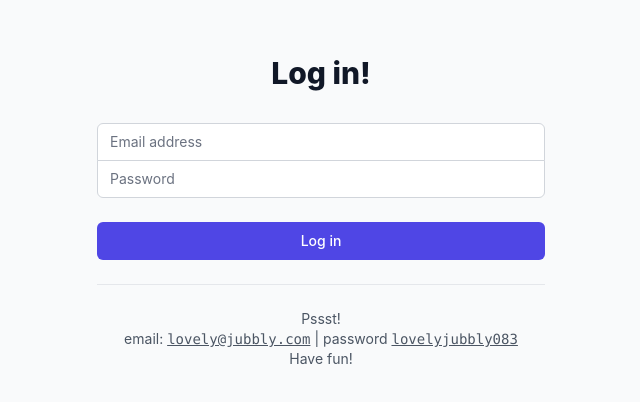
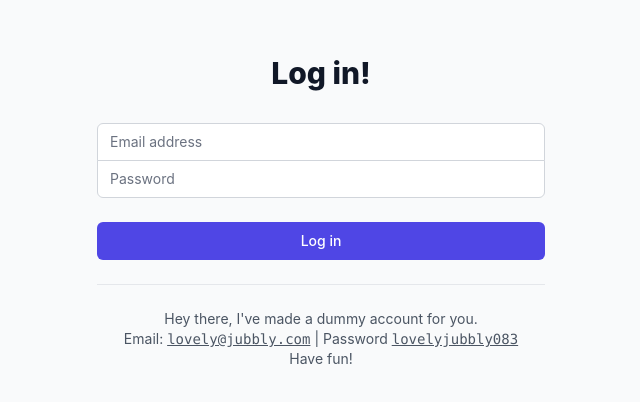
Before and after one commit to miljanicnn/elpie, a React (Create React App) app: page /login in a window 1280 px wide. Shown: the part 200-602 px from the top of the page, without its empty margins (319-959 px from the left). Built offline with nearby package versions, Linux system fonts and the light colour scheme; no server answers.

Commit message:
Favicon, Auth, Login

```diff
--- a/public/index.html
+++ b/public/index.html
@@ -2,7 +2,7 @@
 <html lang="en">
   <head>
     <meta charset="utf-8" />
-    <link rel="icon" href="%PUBLIC_URL%/favicon.ico" />
+    <link rel="icon" href="%PUBLIC_URL%/icon-03.ico" />
     <meta name="viewport" content="width=device-width, initial-scale=1" />
     <meta name="theme-color" content="#000000" />
     <meta
--- a/src/components/UserListModal.js
+++ b/src/components/UserListModal.js
@@ -46,9 +46,18 @@ export default function UserListModal(props) {
 								>
 									{props.title}
 								</Dialog.Title>
+								{props.list.length === 0 ? (
+									<div className='mt-2'>
+										<p className='text-sm text-gray-500'>
+											Nothing to see here ...
+										</p>
+									</div>
+								) : (
+									""
+								)}
+
 								<div className='mt-2'>
 									<div className='flex flex-col w-full h-auto max-h-72 overflow-y-auto divide-y divide-gray-100 border border-gray-200 rounded-lg px-3 '>
-										<p>Test</p>
 										{props.title === "Following"
 											? props.list.map((user) => (
 													<div
--- a/src/components/auth/Login.js
+++ b/src/components/auth/Login.js
@@ -116,13 +116,13 @@ export default function Login() {
 								Log in
 							</button>
 							<p className='pt-6 text-center text-sm text-gray-600'>
-								Pssst!
+								Hey there, I've made a dummy account for you.
 								<br />
-								email:{" "}
+								Email:{" "}
 								<span className='font-mono underline'>
 									lovely@jubbly.com
 								</span>{" "}
-								| password{" "}
+								| Password{" "}
 								<span className='font-mono underline'>
 									lovelyjubbly083
 								</span>
--- a/src/contexts/AuthContext.js
+++ b/src/contexts/AuthContext.js
@@ -37,9 +37,9 @@ export function AuthProvider({ children }) {
 		if (currentUser !== null) {
 			getUsername();
 		} else {
-			setTimeout(() => {
-				getUsername();
-			}, 2000);
+			// setTimeout(() => {
+			// 	getUsername();
+			// }, 2000);
 		}
 	}, [currentUser]);
 
```
Also changed, not shown: elpie-icon.txt (added), 1 other file (tests, documents, lock files or other folders).
